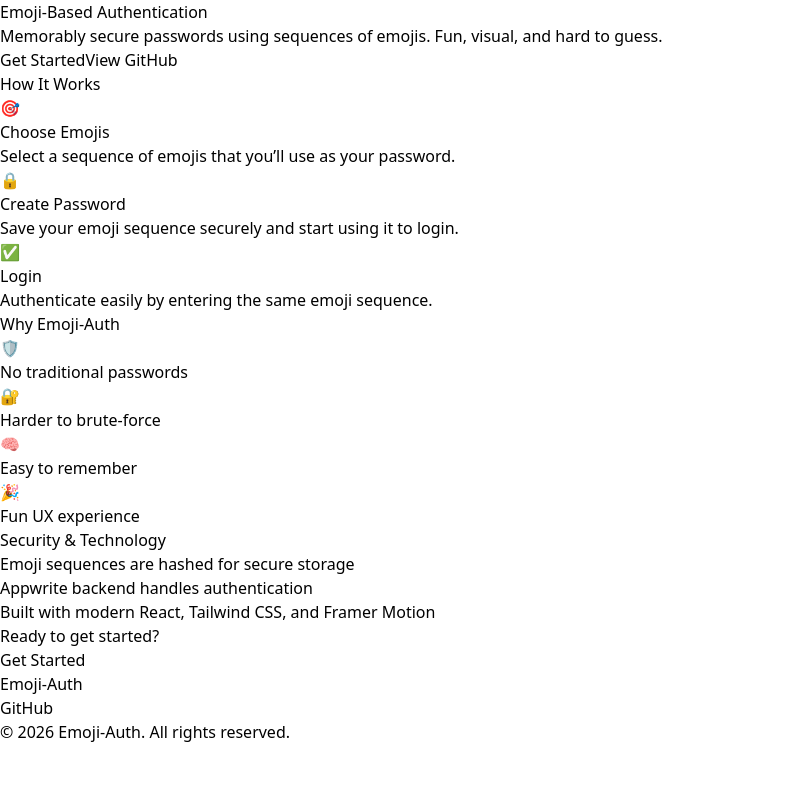
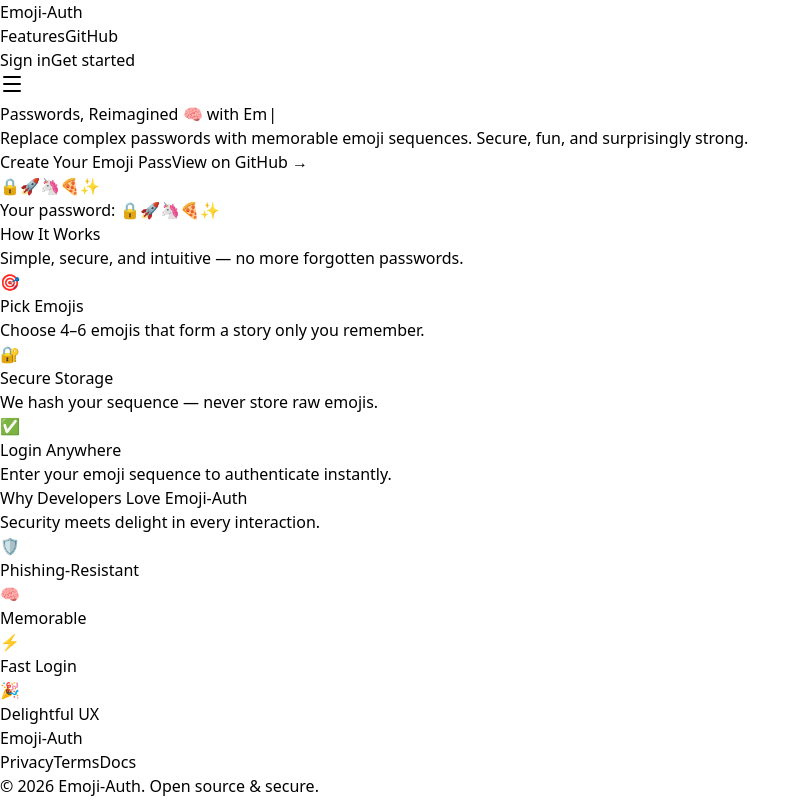
Before and after one commit to abdullahbutt09/emoji-auth, a React (Vite) app in the folder client/: page / in a window 1280 px wide. Shown: the whole page, without its empty margins (0-810 px from the left). Built offline with nearby package versions, Linux system fonts and the light colour scheme.

Commit message:
simple landing page created

```diff
--- a/client/package.json
+++ b/client/package.json
@@ -16,12 +16,14 @@
     "@reduxjs/toolkit": "^2.11.2",
     "await-to-js": "^3.0.0",
     "axios": "^1.7.7",
+    "lucide-react": "^0.562.0",
     "motion": "^12.28.1",
     "react": "^18.3.1",
     "react-dom": "^18.3.1",
     "react-hot-toast": "^2.6.0",
     "react-redux": "^9.2.0",
-    "react-router-dom": "^6.27.0"
+    "react-router-dom": "^6.27.0",
+    "typewriter-effect": "^2.22.0"
   },
   "devDependencies": {
     "@eslint/js": "^9.13.0",
--- a/client/src/components/Shared/Button.jsx
+++ b/client/src/components/Shared/Button.jsx
@@ -1,32 +1,7 @@
-import { forwardRef } from "react";
 import { motion } from "framer-motion";
+import { Loader2 } from "lucide-react";
 
-const variants = {
-  primary:
-    "bg-blue-600 text-white hover:bg-blue-700 focus-visible:ring-blue-500",
-  secondary:
-    "bg-gray-100 text-gray-900 hover:bg-gray-200 focus-visible:ring-gray-400",
-  danger:
-    "bg-red-600 text-white hover:bg-red-700 focus-visible:ring-red-500",
-  ghost:
-    "bg-transparent text-gray-700 hover:bg-gray-100 focus-visible:ring-gray-300",
-};
-
-const sizes = {
-  sm: "h-9 px-3 text-sm",
-  md: "h-11 px-5 text-sm",
-  lg: "h-12 px-6 text-base",
-};
-
-const spinnerSizes = {
-  sm: "h-4 w-4",
-  md: "h-5 w-5",
-  lg: "h-6 w-6",
-};
-
-const Button = forwardRef(
-  (
-    {
+const Button = ({
   children,
   onClick,
   type = "button",
@@ -36,41 +11,45 @@
   disabled = false,
   className = "",
   ...props
-    },
-    ref
-  ) => {
-    const isDisabled = disabled || loading;
+}) => {
+  const baseClasses = "font-medium rounded-lg transition-all duration-200 focus:outline-none focus:ring-2 focus:ring-offset-2 disabled:cursor-not-allowed";
+
+  const variantClasses = {
+    primary: "bg-blue-600 hover:bg-blue-700 text-white focus:ring-blue-500",
+    secondary: "bg-gray-100 hover:bg-gray-200 text-gray-900 focus:ring-gray-500",
+    danger: "bg-red-600 hover:bg-red-700 text-white focus:ring-red-500",
+    ghost: "bg-transparent hover:bg-gray-100 text-gray-900 focus:ring-gray-500"
+  };
+
+  const sizeClasses = {
+    sm: "px-3 py-1.5 text-sm",
+    md: "px-4 py-2 text-base",
+    lg: "px-6 py-3 text-lg"
+  };
+
+  const disabledClass = disabled || loading ? "opacity-50" : "";
+
+  const MotionComponent = motion.button;
 
   return (
-      <motion.button
-        ref={ref}
+    <MotionComponent
+      whileHover={!disabled && !loading ? { scale: 1.02 } : {}}
+      whileTap={!disabled && !loading ? { scale: 0.98 } : {}}
       type={type}
       onClick={onClick}
-        disabled={isDisabled}
-        whileHover={!isDisabled ? { scale: 1.03 } : undefined}
-        whileTap={!isDisabled ? { scale: 0.97 } : undefined}
-        className={[
-          "inline-flex items-center justify-center gap-2 rounded-md font-medium transition-colors",
-          "focus-visible:outline-none focus-visible:ring-2 focus-visible:ring-offset-2",
-          "disabled:cursor-not-allowed disabled:opacity-60",
-          variants[variant],
-          sizes[size],
-          className,
-        ].join(" ")}
+      disabled={disabled || loading}
+      className={`${baseClasses} ${variantClasses[variant]} ${sizeClasses[size]} ${disabledClass} ${className}`}
       {...props}
     >
-        {loading && (
-          <span
-            className={[
-              "animate-spin rounded-full border-2 border-current border-t-transparent",
-              spinnerSizes[size],
-            ].join(" ")}
-          />
+      {loading ? (
+        <div className="flex items-center justify-center">
+          <Loader2 className="w-4 h-4 animate-spin" />
+        </div>
+      ) : (
+        children
       )}
-        <span className={loading ? "opacity-80" : ""}>{children}</span>
-      </motion.button>
+    </MotionComponent>
   );
-  }
-);
+};
 
 export default Button;
--- a/client/src/layout/Footer.jsx
+++ b/client/src/layout/Footer.jsx
@@ -0,0 +1,69 @@
+import { motion } from "framer-motion";
+
+const Footer = ({
+  logo,
+  navItems = [],
+  copyright,
+  socialLinks = [],
+  className = ""
+}) => {
+  const footerBaseClasses = "bg-white dark:bg-gray-900 border-t border-gray-200 dark:border-gray-800";
+  const footerClasses = `${footerBaseClasses} ${className}`;
+
+  return (
+    <footer className={footerClasses}>
+      <div className="max-w-7xl mx-auto px-4 sm:px-6 lg:px-8 py-8">
+        <div className="flex flex-col md:flex-row justify-between items-center space-y-6 md:space-y-0">
+          {/* Logo */}
+          <div className="flex-shrink-0">
+            {logo}
+          </div>
+
+          {/* Navigation */}
+          <nav className="flex flex-wrap justify-center gap-6">
+            {navItems.map((item, index) => (
+              <motion.a
+                key={index}
+                href={item.href}
+                whileHover={{ y: -1 }}
+                whileTap={{ scale: 0.98 }}
+                className="text-gray-600 hover:text-gray-900 dark:text-gray-400 dark:hover:text-white text-sm font-medium transition-colors duration-200 focus:outline-none focus-visible:ring-2 focus-visible:ring-blue-500 rounded"
+              >
+                {item.label}
+              </motion.a>
+            ))}
+          </nav>
+
+          {/* Social Links */}
+          {socialLinks.length > 0 && (
+            <div className="flex space-x-4">
+              {socialLinks.map((link, index) => (
+                <motion.a
+                  key={index}
+                  href={link.href}
+                  whileHover={{ y: -2 }}
+                  whileTap={{ scale: 0.95 }}
+                  className="text-gray-600 hover:text-gray-900 dark:text-gray-400 dark:hover:text-white transition-colors duration-200 focus:outline-none focus-visible:ring-2 focus-visible:ring-blue-500 rounded"
+                  aria-label={link.name}
+                >
+                  {link.icon}
+                </motion.a>
+              ))}
+            </div>
+          )}
+        </div>
+
+        {/* Copyright */}
+        {copyright && (
+          <div className="mt-8 pt-8 border-t border-gray-200 dark:border-gray-800 text-center">
+            <p className="text-gray-600 dark:text-gray-400 text-sm">
+              {copyright}
+            </p>
+          </div>
+        )}
+      </div>
+    </footer>
+  );
+};
+
+export default Footer;
--- a/client/src/layout/Header.jsx
+++ b/client/src/layout/Header.jsx
@@ -1,97 +1,101 @@
-import { useState } from "react";
 import { motion, AnimatePresence } from "framer-motion";
-import Button from "../components/Shared/Button";
+import { useState, useRef, useEffect } from "react";
+import { Menu, X } from "lucide-react";
 
-const Header = ({
-  logo,
-  navItems = [],
-  actions,
-  sticky = false,
-  className = "",
-}) => {
-  const [open, setOpen] = useState(false);
+const Header = ({ logo, navItems = [], actions, sticky = false, className = "" }) => {
+  const [isMenuOpen, setIsMenuOpen] = useState(false);
+  const menuRef = useRef(null);
+
+  useEffect(() => {
+    const handleClickOutside = (event) => {
+      if (menuRef.current && !menuRef.current.contains(event.target)) {
+        setIsMenuOpen(false);
+      }
+    };
+
+    document.addEventListener("mousedown", handleClickOutside);
+    return () => document.removeEventListener("mousedown", handleClickOutside);
+  }, []);
+
+  const headerBaseClasses = "bg-white dark:bg-gray-900 border-b border-gray-200 dark:border-gray-800";
+  const headerStickyClasses = sticky ? "sticky top-0 z-50" : "";
+  const headerClasses = `${headerBaseClasses} ${headerStickyClasses} ${className}`;
 
   return (
-    <header
-      className={[
-        "w-full border-b border-gray-200 bg-white/80 backdrop-blur",
-        "dark:border-gray-800 dark:bg-gray-900/80",
-        sticky ? "sticky top-0 z-50" : "",
-        className,
-      ].join(" ")}
-    >
-      <div className="mx-auto flex h-16 max-w-7xl items-center justify-between px-4 sm:px-6">
-        <div className="flex items-center gap-2 font-semibold text-gray-900 dark:text-gray-100">
+    <header className={headerClasses}>
+      <div className="max-w-7xl mx-auto px-4 sm:px-6 lg:px-8">
+        <div className="flex items-center justify-between h-16">
+          {/* Logo */}
+          <div className="flex-shrink-0">
             {logo}
           </div>
 
-        <nav className="hidden items-center gap-6 md:flex">
-          {navItems.map((item) => (
+          {/* Desktop Navigation */}
+          <nav className="hidden md:flex items-center space-x-8">
+            {navItems.map((item, index) => (
               <motion.a
-              key={item.label}
+                key={index}
                 href={item.href}
                 whileHover={{ y: -2 }}
-              className="text-sm font-medium text-gray-700 transition-colors focus-visible:outline-none focus-visible:ring-2 focus-visible:ring-blue-500 dark:text-gray-300"
+                whileTap={{ scale: 0.98 }}
+                className="text-gray-700 hover:text-gray-900 dark:text-gray-300 dark:hover:text-white text-sm font-medium transition-colors duration-200 focus:outline-none focus-visible:ring-2 focus-visible:ring-blue-500 rounded"
               >
                 {item.label}
               </motion.a>
             ))}
           </nav>
 
-        <div className="hidden items-center gap-3 md:flex">{actions}</div>
-
-        <Button
-        onClick={() => setOpen((v) => !v)}
-        aria-label="Toggle menu"
-        aria-expanded={open}
-        variant="ghost"
-        size="md"
-        className="md:hidden p-2"
-        >
-        <span className="block h-5 w-5">
-            <span
-            className={[
-                "block h-0.5 w-full bg-current transition-transform",
-                open ? "translate-y-2 rotate-45" : "",
-            ].join(" ")}
-            />
-            <span
-            className={[
-                "mt-1.5 block h-0.5 w-full bg-current transition-opacity",
-                open ? "opacity-0" : "",
-            ].join(" ")}
-            />
-            <span
-            className={[
-                "mt-1.5 block h-0.5 w-full bg-current transition-transform",
-                open ? "-translate-y-2 -rotate-45" : "",
-            ].join(" ")}
-            />
-        </span>
-        </Button>
+          {/* Actions */}
+          <div className="hidden md:flex items-center">
+            {actions}
           </div>
 
+          {/* Mobile menu button */}
+          <div className="md:hidden flex items-center">
+            <button
+              onClick={() => setIsMenuOpen(!isMenuOpen)}
+              className="text-gray-700 dark:text-gray-300 hover:text-gray-900 dark:hover:text-white focus:outline-none focus:ring-2 focus:ring-inset focus:ring-blue-500 rounded p-2"
+              aria-expanded={isMenuOpen}
+              aria-label="Toggle navigation menu"
+            >
+              {isMenuOpen ? <X className="h-6 w-6" /> : <Menu className="h-6 w-6" />}
+            </button>
+          </div>
+        </div>
+      </div>
+
+      {/* Mobile Menu */}
       <AnimatePresence>
-        {open && (
-          <motion.nav
-            initial={{ height: 0, opacity: 0 }}
-            animate={{ height: "auto", opacity: 1 }}
-            exit={{ height: 0, opacity: 0 }}
-            className="md:hidden"
+        {isMenuOpen && (
+          <motion.div
+            ref={menuRef}
+            initial={{ opacity: 0, height: 0 }}
+            animate={{ opacity: 1, height: "auto" }}
+            exit={{ opacity: 0, height: 0 }}
+            transition={{ duration: 0.2 }}
+            className="md:hidden bg-white dark:bg-gray-900 border-t border-gray-200 dark:border-gray-800 overflow-hidden"
           >
-            <div className="space-y-2 border-t border-gray-200 px-4 py-4 dark:border-gray-800">
-              {navItems.map((item) => (
-                <a
-                  key={item.label}
+            <div className="px-4 pt-2 pb-3 space-y-1">
+              {navItems.map((item, index) => (
+                <motion.a
+                  key={index}
                   href={item.href}
-                  className="block rounded-md px-2 py-2 text-sm font-medium text-gray-700 focus-visible:outline-none focus-visible:ring-2 focus-visible:ring-blue-500 dark:text-gray-300"
+                  initial={{ opacity: 0, x: -20 }}
+                  animate={{ opacity: 1, x: 0 }}
+                  exit={{ opacity: 0, x: -20 }}
+                  transition={{ delay: index * 0.05 }}
+                  className="block px-3 py-2 rounded-md text-base font-medium text-gray-700 hover:text-gray-900 dark:text-gray-300 dark:hover:text-white focus:outline-none focus-visible:ring-2 focus-visible:ring-blue-500"
                 >
                   {item.label}
-                </a>
+                </motion.a>
               ))}
-              {actions && <div className="pt-2">{actions}</div>}
+              {actions && (
+                <div className="pt-4 border-t border-gray-200 dark:border-gray-800">
+                  {actions}
                 </div>
-          </motion.nav>
+              )}
+            </div>
+          </motion.div>
         )}
       </AnimatePresence>
     </header>
--- a/client/src/layout/Navbar.jsx
+++ b/client/src/layout/Navbar.jsx
@@ -8,7 +8,7 @@
   return (
     <nav
       className={[
-        "w-full border-b border-gray-200 bg-white/80 backdrop-blur dark:border-gray-800 dark:bg-gray-900/80",
+        "w-full border-b border-gray-200 bg-white/80 backdrop-blur",
         sticky ? "sticky top-0 z-50" : "",
         className,
       ].join(" ")}
--- a/client/src/pages/Home.jsx
+++ b/client/src/pages/Home.jsx
@@ -1,129 +1,177 @@
 import { motion } from "framer-motion";
 import Button from "../components/Shared/Button";
+import Header from "../layout/Header";
+import Footer from "../layout/Footer";
+import Typewriter from "typewriter-effect";
+
 
 const Home = () => {
+  const navItems = [
+    { label: "Features", href: "#features" },
+    { label: "GitHub", href: "https://github.com/abdullahbutt09" },
+  ];
+
+  const footerNavItems = [
+    { label: "Privacy", href: "#" },
+    { label: "Terms", href: "#" },
+    { label: "Docs", href: "#" },
+  ];
+
   return (
-    <div className="w-full text-gray-900 dark:text-gray-100">
+    <div className="w-full text-gray-900 dark:text-gray-100 min-h-screen flex flex-col bg-gradient-to-b from-white to-gray-50 dark:from-gray-900 dark:to-gray-950">
+      <Header
+        sticky
+        logo={<span className="text-xl font-bold bg-clip-text text-transparent bg-gradient-to-r from-blue-600 to-purple-600">Emoji-Auth</span>}
+        navItems={navItems}
+        actions={
+          <div className="flex gap-3 items-center justify-center">
+            <Button variant="secondary" size="sm">Sign in</Button>
+            <Button variant="primary" size="sm">Get started</Button>
+          </div>
+        }
+      />
+
       {/* Hero Section */}
-      <section className="bg-white dark:bg-gray-900 py-20 px-4 sm:px-6 lg:px-8">
+      <section className="py-24 px-4 sm:px-6 lg:px-8 flex-grow">
+        <div className="max-w-4xl mx-auto text-center">
           <motion.div
             initial={{ opacity: 0, y: 20 }}
             animate={{ opacity: 1, y: 0 }}
-          transition={{ duration: 0.6 }}
-          className="mx-auto max-w-3xl text-center"
+            transition={{ duration: 0.7 }}
           >
-          <h1 className="text-4xl font-extrabold sm:text-5xl">
-            Emoji-Based Authentication
+            <h1 className="text-xl md:text-6xl font-extrabold tracking-tight p-2">
+              <Typewriter
+                options={{
+                  strings: [
+                    "Passwords, Reimagined 🧠 with Emojis 🤓",
+                    "Secure Authentication 🚀, Simplified ☕",
+                    "Goodbye Passwords 👋 Hello Emojis 🔐",
+                  ],
+                  autoStart: true,
+                  loop: true,
+                  delay: 70,
+                  deleteSpeed: 40,
+                }}
+              />
             </h1>
-          <p className="mt-4 text-lg sm:text-xl text-gray-600 dark:text-gray-400">
-            Memorably secure passwords using sequences of emojis. Fun, visual, and hard to guess.
+
+            <p className="mt-6 text-lg md:text-xl text-gray-600 dark:text-gray-300 max-w-2xl mx-auto leading-relaxed">
+              Replace complex passwords with memorable emoji sequences. Secure, fun, and surprisingly strong.
             </p>
-          <div className="mt-8 flex justify-center gap-4">
-            <Button variant="primary" size="lg">Get Started</Button>
-            <Button variant="secondary" size="lg">View GitHub</Button>
+            <div className="mt-10 flex flex-col sm:flex-row justify-center gap-4">
+              <Button variant="primary" size="lg" className="px-8 py-3">
+                Create Your Emoji Pass
+              </Button>
+              <Button variant="secondary" size="lg" className="px-8 py-3">
+                View on GitHub →
+              </Button>
             </div>
           </motion.div>
+
+          {/* Hero visual mockup */}
+          <motion.div
+            initial={{ opacity: 0, scale: 0.95 }}
+            animate={{ opacity: 1, scale: 1 }}
+            transition={{ delay: 1.2, duration: 0.6 }}
+            className="mt-16 relative"
+          >
+            <div className="bg-white dark:bg-gray-800 rounded-2xl shadow-xl border border-gray-200 dark:border-gray-700 p-6 max-w-2xl mx-auto">
+              <div className="flex justify-center space-x-3 text-4xl">
+                <span>🔒</span>
+                <span>🚀</span>
+                <span>🦄</span>
+                <span>🍕</span>
+                <span>✨</span>
+              </div>
+              <p className="mt-6 text-gray-700 dark:text-gray-300 text-center font-medium">
+                Your password:{" "}
+                <span className="font-mono bg-gray-100 dark:bg-gray-700 px-3 py-1.5 rounded-lg">
+                  🔒🚀🦄🍕✨
+                </span>
+              </p>
+            </div>
+          </motion.div>
+        </div>
       </section>
 
       {/* How It Works */}
-      <section className="py-20 px-4 sm:px-6 lg:px-8 bg-gray-50 dark:bg-gray-800">
+      <section id="features" className="py-20 px-4 sm:px-6 lg:px-8 bg-white dark:bg-gray-900">
+        <div className="max-w-6xl mx-auto">
           <motion.div
             initial={{ opacity: 0, y: 20 }}
             whileInView={{ opacity: 1, y: 0 }}
             viewport={{ once: true }}
             transition={{ duration: 0.6 }}
-          className="mx-auto max-w-5xl text-center"
+            className="text-center mb-16"
           >
-          <h2 className="text-3xl font-bold mb-12">How It Works</h2>
-          <div className="grid gap-8 sm:grid-cols-3">
-            <div className="flex flex-col items-center">
-              <div className="text-5xl mb-4">🎯</div>
-              <h3 className="font-semibold text-lg mb-2">Choose Emojis</h3>
-              <p className="text-gray-600 dark:text-gray-400 text-center">Select a sequence of emojis that you’ll use as your password.</p>
-            </div>
-            <div className="flex flex-col items-center">
-              <div className="text-5xl mb-4">🔒</div>
-              <h3 className="font-semibold text-lg mb-2">Create Password</h3>
-              <p className="text-gray-600 dark:text-gray-400 text-center">Save your emoji sequence securely and start using it to login.</p>
-            </div>
-            <div className="flex flex-col items-center">
-              <div className="text-5xl mb-4">✅</div>
-              <h3 className="font-semibold text-lg mb-2">Login</h3>
-              <p className="text-gray-600 dark:text-gray-400 text-center">Authenticate easily by entering the same emoji sequence.</p>
+            <h2 className="text-3xl md:text-4xl font-bold text-gray-900 dark:text-white mb-4">
+              How It Works
+            </h2>
+            <p className="text-gray-600 dark:text-gray-400 max-w-2xl mx-auto">
+              Simple, secure, and intuitive — no more forgotten passwords.
+            </p>
+          </motion.div>
+
+          <div className="grid grid-cols-1 md:grid-cols-3 gap-8">
+            {[
+              { icon: "🎯", title: "Pick Emojis", desc: "Choose 4–6 emojis that form a story only you remember." },
+              { icon: "🔐", title: "Secure Storage", desc: "We hash your sequence — never store raw emojis." },
+              { icon: "✅", title: "Login Anywhere", desc: "Enter your emoji sequence to authenticate instantly." },
+            ].map((step, i) => (
+              <motion.div
+                key={i}
+                whileHover={{ y: -8, scale: 1.03 }}
+                className="group bg-gray-50 dark:bg-gray-800/50 p-8 rounded-2xl border border-gray-200 dark:border-gray-700 hover:shadow-lg transition-all duration-300"
+              >
+                <div className="text-5xl mb-5 group-hover:scale-110 transition-transform">{step.icon}</div>
+                <h3 className="text-xl font-semibold text-gray-900 dark:text-white mb-3">{step.title}</h3>
+                <p className="text-gray-600 dark:text-gray-400">{step.desc}</p>
+              </motion.div>
+            ))}
           </div>
         </div>
-        </motion.div>
       </section>
 
       {/* Why Emoji-Auth */}
-      <section className="py-20 px-4 sm:px-6 lg:px-8 dark:bg-gray-900">
-        <motion.div
+      <section className="py-20 px-4 sm:px-6 lg:px-8 bg-gradient-to-br from-blue-50/30 to-purple-50/30 dark:from-gray-900 dark:to-gray-950">
+        <div className="max-w-5xl mx-auto text-center">
+          <motion.h2
             initial={{ opacity: 0, y: 20 }}
             whileInView={{ opacity: 1, y: 0 }}
             viewport={{ once: true }}
-          transition={{ duration: 0.6 }}
-          className="mx-auto max-w-5xl text-center mb-12"
+            className="text-3xl md:text-4xl font-bold text-gray-900 dark:text-white mb-4"
           >
-          <h2 className="text-3xl font-bold mb-9">Why Emoji-Auth</h2>
-          <div className="grid gap-8 sm:grid-cols-4 mt-15">
-            <motion.div whileHover={{ y: -4 }} className="p-6 bg-white dark:bg-gray-900 rounded-lg border-2 transition-shadow">
-              <div className="text-4xl mb-2">🛡️</div>
-              <p>No traditional passwords</p>
+            Why Developers Love Emoji-Auth
+          </motion.h2>
+          <p className="text-gray-600 dark:text-gray-400 mb-12 max-w-2xl mx-auto">
+            Security meets delight in every interaction.
+          </p>
+
+          <div className="grid grid-cols-2 md:grid-cols-4 gap-6">
+            {[
+              { emoji: "🛡️", label: "Phishing-Resistant" },
+              { emoji: "🧠", label: "Memorable" },
+              { emoji: "⚡", label: "Fast Login" },
+              { emoji: "🎉", label: "Delightful UX" },
+            ].map((item, i) => (
+              <motion.div
+                key={i}
+                whileHover={{ y: -8, scale: 1.03 }}
+                className="bg-white dark:bg-gray-800 p-6 rounded-xl shadow-sm border border-gray-200 dark:border-gray-700"
+              >
+                <div className="text-3xl mb-3">{item.emoji}</div>
+                <p className="text-sm font-medium text-gray-900 dark:text-white">{item.label}</p>
               </motion.div>
-            <motion.div whileHover={{ y: -4 }} className="p-6 bg-white dark:bg-gray-900 rounded-lg border-2 transition-shadow">
-              <div className="text-4xl mb-2">🔐</div>
-              <p>Harder to brute-force</p>
-            </motion.div>
-            <motion.div whileHover={{ y: -4 }} className="p-6 bg-white dark:bg-gray-900 rounded-lg border-2 transition-shadow">
-              <div className="text-4xl mb-2">🧠</div>
-              <p>Easy to remember</p>
-            </motion.div>
-            <motion.div whileHover={{ y: -4 }} className="p-6 bg-white dark:bg-gray-900 rounded-lg border-2 transition-shadow shadow-white">
-              <div className="text-4xl mb-2">🎉</div>
-              <p>Fun UX experience</p>
-            </motion.div>
+            ))}
           </div>
-        </motion.div>
+        </div>
       </section>
 
-      {/* Security & Tech */}
-      <section className="py-20 px-4 sm:px-6 lg:px-8 bg-gray-50 dark:bg-gray-800">
-        <motion.div
-          initial={{ opacity: 0, y: 20 }}
-          whileInView={{ opacity: 1, y: 0 }}
-          viewport={{ once: true }}
-          transition={{ duration: 0.6 }}
-          className="mx-auto max-w-3xl text-center"
-        >
-          <h2 className="text-3xl font-bold mb-6">Security & Technology</h2>
-          <ul className="space-y-4 text-gray-600 dark:text-gray-400">
-            <li>Emoji sequences are hashed for secure storage</li>
-            <li>Appwrite backend handles authentication</li>
-            <li>Built with modern React, Tailwind CSS, and Framer Motion</li>
-          </ul>
-        </motion.div>
-      </section>
-
-      {/* Final CTA */}
-      <section className="py-20 px-4 sm:px-6 lg:px-8 dark:bg-gray-700">
-        <motion.div
-          initial={{ opacity: 0, y: 20 }}
-          whileInView={{ opacity: 1, y: 0 }}
-          viewport={{ once: true }}
-          transition={{ duration: 0.6 }}
-          className="mx-auto max-w-3xl text-center"
-        >
-          <h2 className="text-3xl font-bold mb-6">Ready to get started?</h2>
-          <Button variant="primary" size="lg">Get Started</Button>
-        </motion.div>
-      </section>
-
-      {/* Footer */}
-      <footer className="py-6 px-4 sm:px-6 lg:px-8 bg-gray-100 dark:bg-gray-900 text-center text-gray-700 dark:text-gray-300">
-        <p className="mb-2 font-semibold">Emoji-Auth</p>
-        <a href="https://github.com" className="underline hover:text-gray-900 dark:hover:text-gray-100 transition-colors">GitHub</a>
-        <p className="mt-2 text-sm">&copy; {new Date().getFullYear()} Emoji-Auth. All rights reserved.</p>
-      </footer>
+      <Footer
+        logo={<span className="text-lg font-bold text-gray-900 dark:text-white">Emoji-Auth</span>}
+        navItems={footerNavItems}
+        copyright={`© ${new Date().getFullYear()} Emoji-Auth. Open source & secure.`}
+      />
     </div>
   );
 };
```
Also changed, not shown: 1 other file (tests, documents, lock files or other folders). Lines whose indentation alone changed are shown as unchanged.
